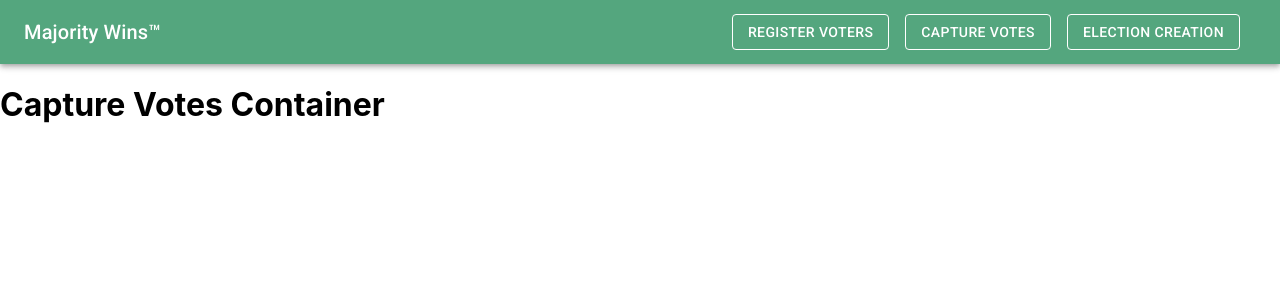
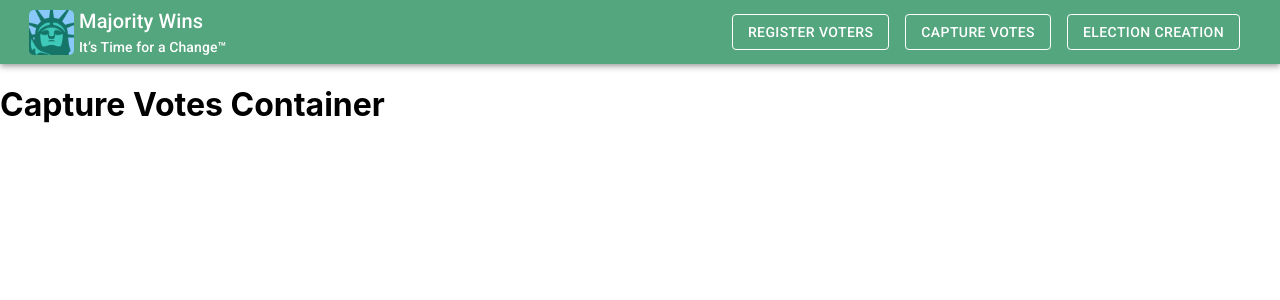
Before and after one commit to RyanNewsom/Majority-Wins, a React (Create React App) app: page /capturevotes in a window 1280 px wide. Shown: the top 300 px of the page. Built offline with nearby package versions, Linux system fonts and the light colour scheme; data requests are answered from the project's data file.

Commit message:
Added a header logo and subtitle per requirements

```diff
--- a/src/components/NavBar.tsx
+++ b/src/components/NavBar.tsx
@@ -6,6 +6,7 @@ import Typography from '@material-ui/core/Typography';
 import Button from '@material-ui/core/Button';
 import { Link } from 'react-router-dom';
 import { useHistory } from 'react-router-dom';
+import logo from '../images/logo.png';
 
 const useStyles = makeStyles(theme => ({
   root: {
@@ -18,8 +19,13 @@ const useStyles = makeStyles(theme => ({
     marginRight: 16,
   },
   navLink: {
+    display: 'flex',
     color: 'white',
     textDecoration: 'none',
+  },
+  navLogo: {
+    height: 45,
+    margin: 5,
   },
 }));
 
@@ -31,11 +37,15 @@ export default function Navbar() {
     <div className={classes.root}>
       <AppBar position="static">
         <Toolbar>
-          <Typography variant="h6" className={classes.title}>
+          <div className={classes.title}>
             <Link className={classes.navLink} to="/">
-              Majority Wins™
+              <img src={logo} alt="logo" className={classes.navLogo}></img>
+              <div>
+                <Typography variant="h6">Majority Wins</Typography>
+                <Typography variant="subtitle2">It’s Time for a Change™</Typography>
+              </div>
             </Link>
-          </Typography>
+          </div>
           <Button
             className={classes.navButton}
             color="inherit"
```
Also changed, not shown: src/images/logo.png (added).
